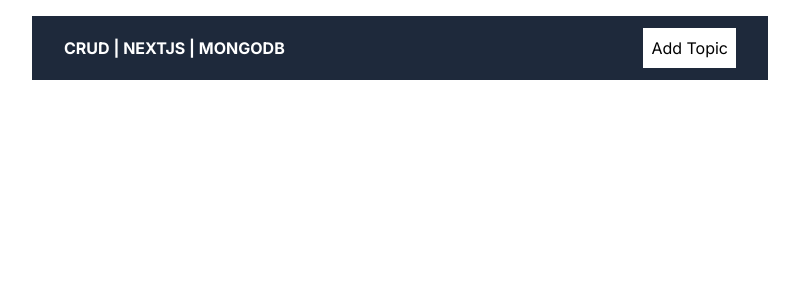
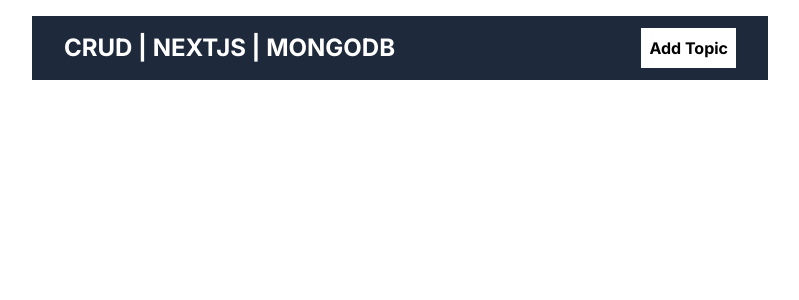
Before and after one commit to andrestrw/CRUD-NEXTJS-MONGODB, a Next.js app: page / in a window 1280 px wide. Shown: the top 300 px of the page, without its empty margins (240-1039 px from the left). Built offline with nearby package versions, Linux system fonts and the light colour scheme; no server answers; the database is empty.

Commit message:
style adjustment

```diff
--- a/components/Navbar.jsx
+++ b/components/Navbar.jsx
@@ -4,11 +4,14 @@
   return (
     <>
       <nav className="flex justify-between items-center bg-slate-800 px-8 py-3">
-        <Link className="text-white font-bold" href={"/"}>
+        <Link className="text-white font-bold text-2xl" href={"/"}>
           CRUD | NEXTJS | MONGODB
         </Link>
 
-        <Link className="bg-white p-2" href={"/addTopic"}>
+        <Link
+          className="bg-white p-2 text-base font-bold px-2 "
+          href={"/addTopic"}
+        >
           Add Topic
         </Link>
       </nav>
--- a/components/TopicsList.jsx
+++ b/components/TopicsList.jsx
@@ -27,11 +27,13 @@
       {topics.map((t) => (
         <div
           key={t._id}
-          className="p-4 border border-slate-300 my-3 flex justify-between gap-5 items-start"
+          className="p-4 border border-slate-950 my-3 flex justify-between gap-5 items-start"
         >
           <div>
             <h2 className="font-bold text-2xl">{t.title}</h2>
-            <div>{t.description}</div>
+            <div className="font-semibold text-slate-800 text-lg">
+              {t.description}
+            </div>
           </div>
 
           <div className="flex gap-2">
```
